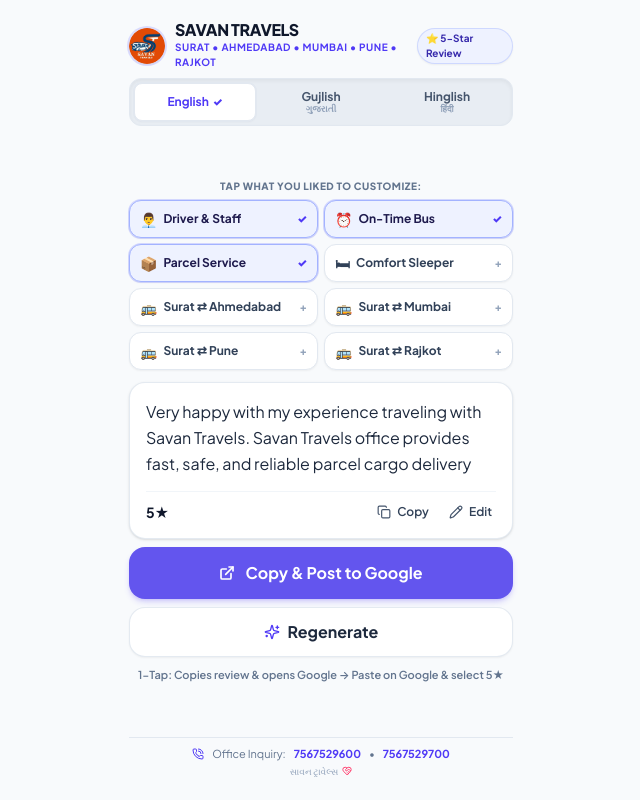
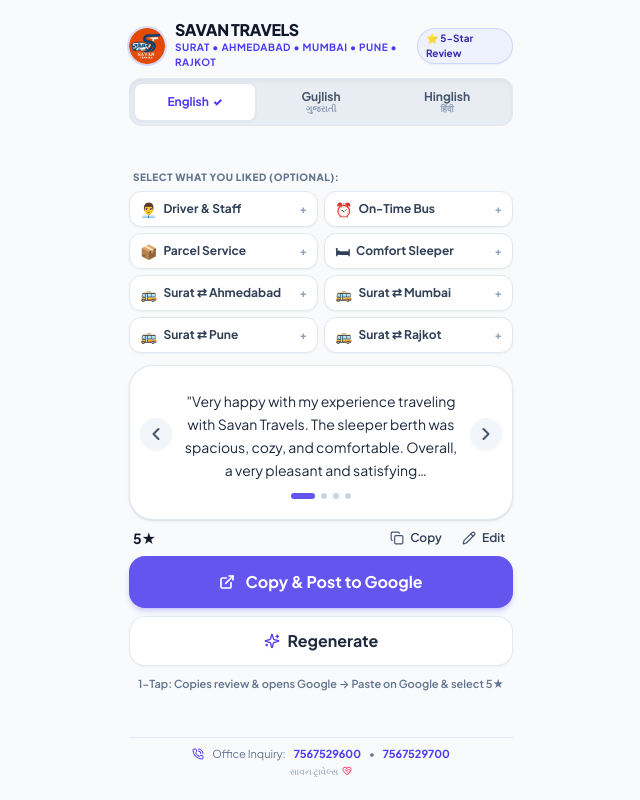
Before and after one commit to visubhai/savan-review, a React (Vite) app: page / in a window 1280 px wide. Shown: the whole page, without its empty margins (319-959 px from the left). Built offline with nearby package versions, Linux system fonts and the light colour scheme; the HTML template or start-up script is replaced by a standard one.

Commit message:
Remove pre-selection of chips and add left/right carousel navigation with quote card and dots indicator

```diff
--- a/src/App.jsx
+++ b/src/App.jsx
@@ -1,12 +1,14 @@
-import React, { useState, useRef, useEffect } from 'react';
-import { MAIN_CHIPS } from './data/reviews';
-import { generateReview } from './utils/reviewGenerator';
+import React, { useState, useRef } from 'react';
+import { MAIN_CHIPS } from './data/reviews.js';
+import { generateReviewBatch } from './utils/reviewGenerator.js';
 import {
   Sparkles,
   ExternalLink,
   Copy,
   Check,
   Pencil,
+  ChevronLeft,
+  ChevronRight,
   HeartHandshake,
   PhoneCall
 } from 'lucide-react';
@@ -16,11 +18,10 @@
 const CONTENT = {
   en: {
     langName: 'English',
-    langSub: '',
     title: 'SAVAN TRAVELS',
     subtitle: 'Surat • Ahmedabad • Mumbai • Pune • Rajkot',
     badge: '⭐ 5-Star Review',
-    chipsTitle: 'Tap what you liked to customize:',
+    chipsTitle: 'Select what you liked (Optional):',
     mainBtn: 'Copy & Post to Google',
     mainBtnCopied: 'Copied! Opening Google...',
     regenerateBtn: 'Regenerate',
@@ -33,11 +34,10 @@
   },
   gu: {
     langName: 'Gujlish',
-    langSub: 'ગુજરાતી',
     title: 'SAVAN TRAVELS',
     subtitle: 'Surat • Ahmedabad • Mumbai • Pune • Rajkot',
     badge: '⭐ 5-Star Review',
-    chipsTitle: 'Tamne shu gamyu (tap kari customize karo):',
+    chipsTitle: 'Tamne shu gamyu (Optional - tap karo):',
     mainBtn: 'Copy & Post to Google',
     mainBtnCopied: 'Copied! Google khule che...',
     regenerateBtn: 'Regenerate',
@@ -50,11 +50,10 @@
   },
   hi: {
     langName: 'Hinglish',
-    langSub: 'हिंदी',
     title: 'SAVAN TRAVELS',
     subtitle: 'Surat • Ahmedabad • Mumbai • Pune • Rajkot',
     badge: '⭐ 5-Star Review',
-    chipsTitle: 'Aapko kya pasand aaya (select karein):',
+    chipsTitle: 'Aapko kya pasand aaya (Optional - select karein):',
     mainBtn: 'Copy & Post to Google',
     mainBtnCopied: 'Copied! Google khul raha hai...',
     regenerateBtn: 'Regenerate',
@@ -67,45 +66,91 @@
   }
 };
 
-const DEFAULT_SELECTED = ['staff', 'timing', 'parcel'];
+const BATCH_SIZE = 4;
 
 export default function App() {
   const [lang, setLang] = useState('en');
-  const [selectedChips, setSelectedChips] = useState(DEFAULT_SELECTED);
-  const [reviewText, setReviewText] = useState(() => generateReview(DEFAULT_SELECTED, 'en'));
+  // NO PRE-SELECTION: Customer selects whatever they want!
+  const [selectedChips, setSelectedChips] = useState([]);
+  const [reviewsList, setReviewsList] = useState(() => generateReviewBatch([], 'en', BATCH_SIZE));
+  const [currentIndex, setCurrentIndex] = useState(0);
+
   const [copiedAction, setCopiedAction] = useState(false);
   const [copiedOnly, setCopiedOnly] = useState(false);
   const [isEditing, setIsEditing] = useState(false);
   const [isRegenerating, setIsRegenerating] = useState(false);
 
   const textareaRef = useRef(null);
+  const touchStartX = useRef(0);
   const t = CONTENT[lang] || CONTENT.en;
 
-  // Language switch
+  const currentReview = reviewsList[currentIndex] || '';
+
+  // 1. Language change
   const handleLang = (newLang) => {
     setLang(newLang);
-    setReviewText(generateReview(selectedChips, newLang));
+    const newBatch = generateReviewBatch(selectedChips, newLang, BATCH_SIZE);
+    setReviewsList(newBatch);
+    setCurrentIndex(0);
+    setIsEditing(false);
   };
 
-  // Toggle category chip
+  // 2. Toggle category chip
   const handleToggleChip = (chipId) => {
     setSelectedChips((prev) => {
       const next = prev.includes(chipId)
         ? prev.filter((id) => id !== chipId)
         : [...prev, chipId];
 
-      const newReview = generateReview(next, lang);
-      setReviewText(newReview);
+      const newBatch = generateReviewBatch(next, lang, BATCH_SIZE);
+      setReviewsList(newBatch);
+      setCurrentIndex(0);
+      setIsEditing(false);
       return next;
     });
   };
 
-  // Regenerate fresh review
+  // 3. Carousel Navigation: Left & Right
+  const handlePrev = () => {
+    setCurrentIndex((prev) => (prev - 1 + reviewsList.length) % reviewsList.length);
+    setIsEditing(false);
+  };
+
+  const handleNext = () => {
+    setCurrentIndex((prev) => (prev + 1) % reviewsList.length);
+    setIsEditing(false);
+  };
+
+  // Touch swipe support for mobile
+  const handleTouchStart = (e) => {
+    touchStartX.current = e.touches[0].clientX;
+  };
+
+  const handleTouchEnd = (e) => {
+    const touchEndX = e.changedTouches[0].clientX;
+    const diff = touchStartX.current - touchEndX;
+    if (diff > 45) {
+      handleNext(); // swiped left
+    } else if (diff < -45) {
+      handlePrev(); // swiped right
+    }
+  };
+
+  // 4. Regenerate a new batch of 4 options
   const handleRegenerate = () => {
     setIsRegenerating(true);
-    const newReview = generateReview(selectedChips, lang);
-    setReviewText(newReview);
+    const newBatch = generateReviewBatch(selectedChips, lang, BATCH_SIZE);
+    setReviewsList(newBatch);
+    setCurrentIndex(0);
+    setIsEditing(false);
     setTimeout(() => setIsRegenerating(false), 300);
+  };
+
+  // 5. Direct review text edit
+  const handleTextChange = (e) => {
+    const updated = [...reviewsList];
+    updated[currentIndex] = e.target.value;
+    setReviewsList(updated);
   };
 
   // Copy helper
@@ -133,15 +178,15 @@
     return success;
   };
 
-  // 1-Tap Copy & Post to Google (Primary CTA)
+  // Primary Action: 1-Tap Copy & Post to Google
   const handleCopyAndPost = async () => {
-    if (!reviewText) return;
+    if (!currentReview) return;
 
     try {
       if (navigator.vibrate) navigator.vibrate(60);
     } catch (e) {}
 
-    await copyToClipboard(reviewText);
+    await copyToClipboard(currentReview);
     setCopiedAction(true);
 
     setTimeout(() => {
@@ -151,15 +196,15 @@
     setTimeout(() => setCopiedAction(false), 4000);
   };
 
-  // Copy-only button next to 5★
+  // Secondary Action: Copy-only next to 5★
   const handleCopyOnly = async () => {
-    if (!reviewText) return;
+    if (!currentReview) return;
 
     try {
       if (navigator.vibrate) navigator.vibrate(40);
     } catch (e) {}
 
-    await copyToClipboard(reviewText);
+    await copyToClipboard(currentReview);
     setCopiedOnly(true);
     setTimeout(() => setCopiedOnly(false), 2000);
   };
@@ -171,6 +216,7 @@
       if (textareaRef.current) textareaRef.current.blur();
     } else {
       setIsEditing(true);
+      setTimeout(() => {
         if (textareaRef.current) {
           textareaRef.current.focus();
           textareaRef.current.setSelectionRange(
@@ -178,6 +224,7 @@
             textareaRef.current.value.length
           );
         }
+      }, 50);
     }
   };
 
@@ -262,14 +309,29 @@
         </div>
       </div>
 
-      {/* 3. CENTER WORKSPACE: CHIPS + REVIEW CARD + ACTIONS */}
+      {/* 3. CENTER WORKSPACE: CHIPS + CAROUSEL CARD + ACTIONS */}
       <main className="w-full max-w-sm mx-auto my-auto space-y-3 py-1">
 
-        {/* CHOICE CHIPS (8 OPTIONS IN 4x2 GRID) */}
+        {/* CHOICE CHIPS (8 OPTIONS - NO PRE-SELECTION BY DEFAULT) */}
         <section aria-label="Review topics" className="space-y-1.5">
-          <p className="text-[10px] font-black uppercase tracking-wider text-slate-500 text-center">
-            {t.chipsTitle}
-          </p>
+          <div className="flex items-center justify-between text-[10px] font-black uppercase tracking-wider text-slate-500 px-1">
+            <span>{t.chipsTitle}</span>
+            {selectedChips.length > 0 && (
+              <button
+                type="button"
+                onClick={() => {
+                  setSelectedChips([]);
+                  const newBatch = generateReviewBatch([], lang, BATCH_SIZE);
+                  setReviewsList(newBatch);
+                  setCurrentIndex(0);
+                  setIsEditing(false);
+                }}
+                className="text-indigo-600 hover:underline cursor-pointer lowercase"
+              >
+                clear all
+              </button>
+            )}
+          </div>
 
           <div className="grid grid-cols-2 gap-1.5">
             {MAIN_CHIPS.map((chip) => {
@@ -281,7 +343,7 @@
                   key={chip.id}
                   type="button"
                   onClick={() => handleToggleChip(chip.id)}
-                  className={`min-h-[38px] px-2.5 py-1.5 rounded-xl text-xs font-bold flex items-center justify-between gap-1.5 transition-all cursor-pointer active:scale-95 touch-manipulation border ${
+                  className={`min-h-[36px] px-2.5 py-1 rounded-xl text-xs font-bold flex items-center justify-between gap-1.5 transition-all cursor-pointer active:scale-95 touch-manipulation border ${
                     isSelected
                       ? 'bg-indigo-50 hover:bg-indigo-100/70 text-indigo-950 border-indigo-300 shadow-xs ring-1 ring-indigo-400/30'
                       : 'bg-white hover:bg-slate-100 text-slate-700 border-slate-200 shadow-xs'
@@ -300,26 +362,84 @@
           </div>
         </section>
 
-        {/* REVIEW TEXT BOX & CONTROLS (MATCHING SCREENSHOT) */}
-        <section aria-label="Review content" className="space-y-2">
+        {/* REVIEW CAROUSEL CARD WITH LEFT / RIGHT CHOICE & QUOTES */}
+        <section aria-label="Review carousel" className="space-y-2">
 
-          {/* THE REVIEW CARD */}
-          <div className="bg-white rounded-2xl p-4 shadow-sm border border-slate-200/90 transition-all">
+          {/* THE CAROUSEL CARD */}
+          <div
+            onTouchStart={handleTouchStart}
+            onTouchEnd={handleTouchEnd}
+            className="bg-white rounded-3xl p-4 sm:p-5 shadow-sm border border-slate-200/90 relative min-h-[155px] flex flex-col justify-between transition-all"
+          >
+            {/* LEFT ARROW BUTTON (<) */}
+            <button
+              type="button"
+              onClick={handlePrev}
+              aria-label="Previous review option"
+              className="absolute left-2.5 top-[44%] -translate-y-1/2 w-8 h-8 rounded-full bg-slate-100/90 hover:bg-slate-200 text-slate-600 hover:text-slate-900 flex items-center justify-center transition-all cursor-pointer active:scale-90 shadow-xs z-10 touch-manipulation"
+            >
+              <ChevronLeft className="w-5 h-5 stroke-[2.5]" />
+            </button>
+
+            {/* RIGHT ARROW BUTTON (>) */}
+            <button
+              type="button"
+              onClick={handleNext}
+              aria-label="Next review option"
+              className="absolute right-2.5 top-[44%] -translate-y-1/2 w-8 h-8 rounded-full bg-slate-100/90 hover:bg-slate-200 text-slate-600 hover:text-slate-900 flex items-center justify-center transition-all cursor-pointer active:scale-90 shadow-xs z-10 touch-manipulation"
+            >
+              <ChevronRight className="w-5 h-5 stroke-[2.5]" />
+            </button>
+
+            {/* REVIEW TEXT (IN QUOTES WITH LEFT/RIGHT MARGIN FOR BUTTONS) */}
+            <div className="px-7 sm:px-8 py-1 my-auto flex items-center justify-center">
+              {isEditing ? (
                 <textarea
                   ref={textareaRef}
-              value={reviewText}
-              onChange={(e) => setReviewText(e.target.value)}
-              onFocus={() => setIsEditing(true)}
-              onBlur={() => setIsEditing(false)}
-              className="w-full text-sm sm:text-base font-normal text-slate-800 placeholder-slate-400 bg-transparent border-0 focus:ring-0 focus:outline-none resize-none leading-relaxed p-0"
+                  value={currentReview}
+                  onChange={handleTextChange}
+                  className="w-full text-xs sm:text-sm font-normal text-slate-800 placeholder-slate-400 bg-transparent border-0 focus:ring-0 focus:outline-none resize-none leading-relaxed text-center p-0"
                   rows={3}
-              aria-label="Review text"
+                  aria-label="Edit review text"
                 />
+              ) : (
+                <p
+                  onClick={() => {
+                    setIsEditing(true);
+                    setTimeout(() => textareaRef.current?.focus(), 50);
+                  }}
+                  className="text-xs sm:text-sm font-normal text-slate-800 leading-relaxed text-center select-none cursor-text line-clamp-4"
+                >
+                  "{currentReview}"
+                </p>
+              )}
+            </div>
 
-            {/* BAR BELOW TEXTAREA: 5★ ON LEFT | COPY & DONE/EDIT ON RIGHT */}
-            <div className="flex items-center justify-between pt-2.5 mt-2 border-t border-slate-100 text-xs select-none">
+            {/* BOTTOM CAROUSEL DOTS (• • ▬ •) */}
+            <div className="flex items-center justify-center gap-1.5 pt-2">
+              {reviewsList.map((_, idx) => (
+                <button
+                  key={idx}
+                  type="button"
+                  onClick={() => {
+                    setCurrentIndex(idx);
+                    setIsEditing(false);
+                  }}
+                  className={`transition-all duration-200 rounded-full h-1.5 cursor-pointer touch-manipulation ${
+                    currentIndex === idx
+                      ? 'w-6 bg-[#6355ee]'
+                      : 'w-1.5 bg-slate-300 hover:bg-slate-400'
+                  }`}
+                  aria-label={`Go to review option ${idx + 1}`}
+                />
+              ))}
+            </div>
+          </div>
 
-              {/* 5★ BADGE (EXACTLY AS IN SCREENSHOT) */}
+          {/* BAR BELOW CARD: 5★ ON LEFT | COPY & EDIT/DONE ON RIGHT */}
+          <div className="flex items-center justify-between px-1 text-xs select-none">
+
+            {/* 5★ BADGE */}
             <div className="flex items-center gap-1 text-slate-900 font-bold text-sm">
               <span>5★</span>
             </div>
@@ -365,7 +485,6 @@
               </button>
             </div>
 
-            </div>
           </div>
 
           {/* PRIMARY BUTTON: COPY & POST TO GOOGLE */}
--- a/src/utils/reviewGenerator.js
+++ b/src/utils/reviewGenerator.js
@@ -61,10 +61,15 @@
   // 1. Pick Opening
   const opening = getRandomItem(data.openings);
 
-  // 2. Active options (default to staff, timing, parcel)
-  const activeOptions = selectedOptions.length > 0
-    ? selectedOptions
-    : ['staff', 'timing', 'parcel'];
+  // 2. Active options: if no pre-selection, pick 1 pleasant general topic
+  let activeOptions = [];
+  if (selectedOptions && selectedOptions.length > 0) {
+    activeOptions = selectedOptions;
+  } else {
+    // No pre-selection: pick 1 general highlight so review is clean & natural
+    const generalPool = ['staff', 'timing', 'sleeper'];
+    activeOptions = [getRandomItem(generalPool)];
+  }
 
   // Shuffle active category order for high variation
   const shuffledCategories = shuffleArray(activeOptions);
@@ -76,7 +81,7 @@
     if (sentences && sentences.length > 0) {
       let sentence = getRandomItem(sentences);
 
-      // Inject connector for variety in non-English or English
+      // Inject connector for variety
       if (index > 0 && Math.random() > 0.65) {
         const connector = getRandomItem(connectorsList);
         const properNouns = ['Savan', 'Surat', 'Ahmedabad', 'Mumbai', 'Pune', 'Rajkot', 'I '];
@@ -134,3 +139,27 @@
 
   return bestReview;
 }
+
+/**
+ * Generate a batch of unique reviews (e.g. 4 options for carousel navigation)
+ */
+export function generateReviewBatch(selectedOptions = [], lang = 'en', count = 4) {
+  const batch = [];
+  const localSet = new Set();
+  let attempts = 0;
+
+  while (batch.length < count && attempts < count * 20) {
+    attempts++;
+    const candidate = generateReview(selectedOptions, lang);
+    if (!localSet.has(candidate)) {
+      localSet.add(candidate);
+      batch.push(candidate);
+    }
+  }
+
+  while (batch.length < count) {
+    batch.push(generateSinglePass(selectedOptions, lang));
+  }
+
+  return batch;
+}
```
Lines whose indentation alone changed are shown as unchanged.
